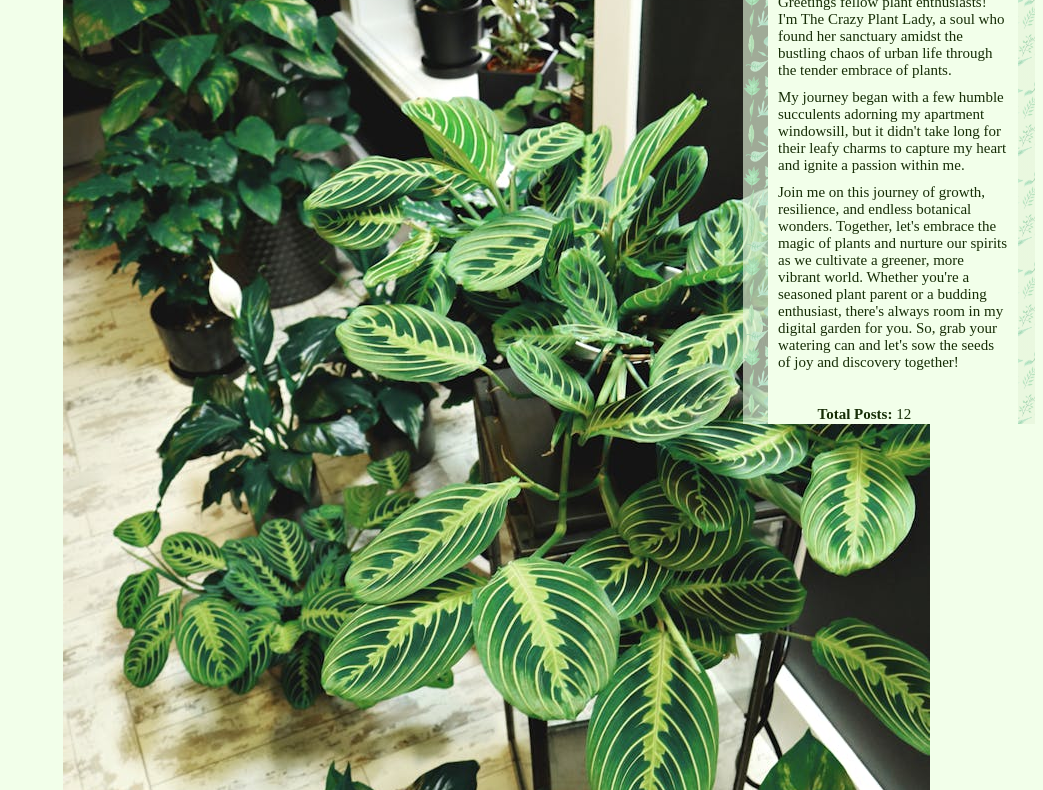
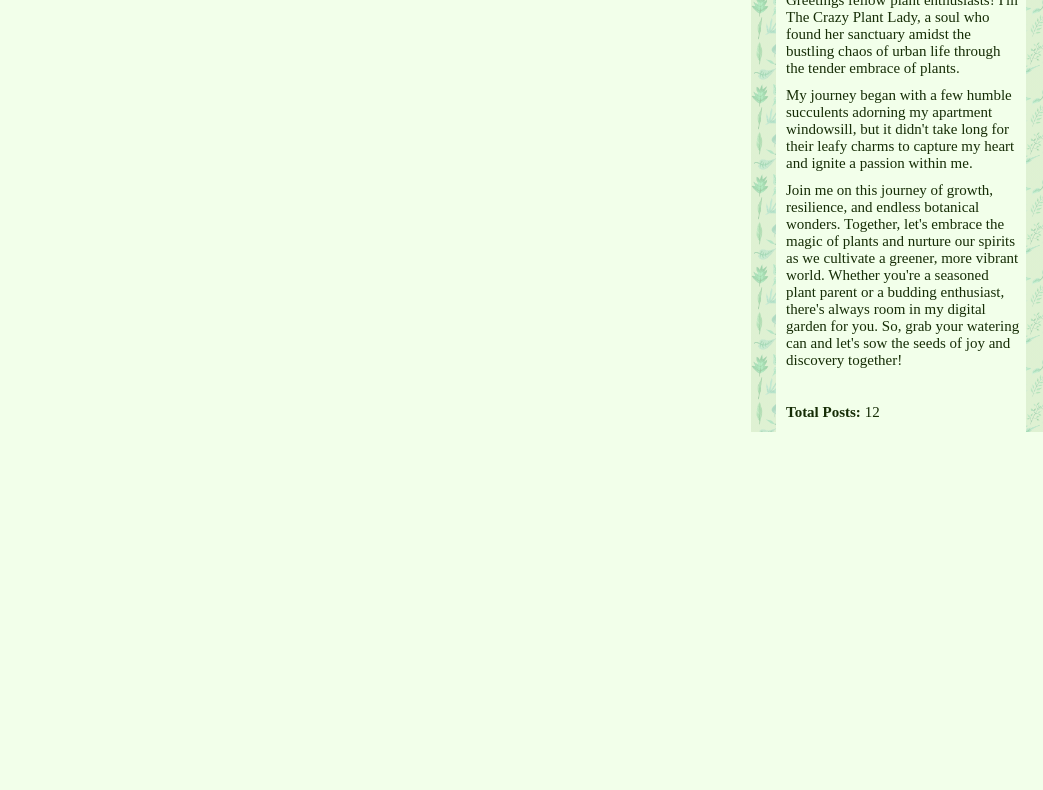
Before and after one commit to werivik/exam24, a plain HTML site: page HTML/index.html in a window 1280 px wide. Shown: the part 1176-1966 px from the top of the page, without its empty margins (237-1280 px from the left). After the commit the page ends 1616 px from the top, so only its background shows below. Drawn offline with nearby package versions, Linux system fonts and the light colour scheme.

Commit message:
starting over

```diff
--- a/CSS/header.css
+++ b/CSS/header.css
@@ -4,7 +4,7 @@
 header {
 
     background-color: rgba(255, 255, 255, 0.244);
-    box-shadow: 2px 2px 10px 2px rgba(0, 0, 0, 0.154);
+    box-shadow: 2px 2px 10px 2px rgba(2, 101, 19, 0.154);
     backdrop-filter: blur(15px);
     position: fixed;
     top: 0;
--- a/CSS/index.css
+++ b/CSS/index.css
@@ -1,5 +1,7 @@
 body {
     background-color: #F2FFEA;
+    width: 100%;
+    overflow-x: hidden;
 }
 
 body::before, body::after {
@@ -9,13 +11,21 @@ body::before, body::after {
 }
 
 .welcome-logo {
-    height: 99vh;
+
+    background-image: linear-gradient(to bottom, rgba(242, 255, 234, 0.75), rgba(242, 255, 234, 0.75)),url(/MEDIA/background/backgroundleafes.png);
+    background-size: 22%;
+    width: 100%;
+    height: 100vh;
+    display: flex;
+    justify-content: center;
+    align-items: center;
+
+    .welcome-background {
         display: flex;
         flex-direction: column;
         justify-content: center;
         align-items: center;
-    background-image: linear-gradient(to bottom, rgba(242, 255, 234, 0.75), rgba(242, 255, 234, 0.75)),url(/MEDIA/background/backgroundleafes.png);
-    background-size: 22%;
+    }
 
     .framed-logo {
         display: flex;
@@ -53,44 +63,55 @@ body::before, body::after {
             }
         }
     }
+
 }
 
-.scroll-content {
+.main-content {
+
+    background-color: #F2FFEA;
+    display: flex;
+    flex-direction: row;
+    justify-content: space-between;
+    width: 100%;
 
     color: #162D06;
 
-    display: flex;
-    flex-direction: row;
-
-    width: 100%;
-    height: 100%;
-
-    .right-s-content {
+    .un-scroll-content {
 
         overflow-x: hidden;
         overflow-y: hidden;
+
+        min-height: 100vh;
+        position: sticky;
+        display: flex;
+        flex-direction: column;
+        top: 0;
+        right: 0;
+        left: 100%;
+        min-width: 300px;
+        margin-right: 0px;
+        background-color: #d5eac7;
+
+        .right-s-content {
 
             height: 100vh;
             position: sticky;
             display: flex;
             flex-direction: column;
             top: 0;
-        right: 0;
-        left: 100%;
 
             .right-s-background {
                 background-image: linear-gradient(to bottom, rgba(228, 244, 217, 0.65), rgba(228, 244, 217, 0.65)),url(/MEDIA/background/backgroundleafes.png);
                 background-size: 40%;
                 padding-bottom: 70px;
                 width: 300px;
-            margin-right: -8px;
 
                 .right-s-box {
                     display: flex;
                     flex-direction: column;
                     justify-content: center;
                     align-items: center;
-                margin-top: 130px;
+                    margin-top: 120px;
 
                     .right-s-text {
                         background-color: #F2FFEA;
@@ -112,11 +133,12 @@ body::before, body::after {
                             margin-bottom: 0px;
                             margin-top: 10px;
                             margin-left: 10px;
-                        margin-right: 10px;
+                            margin-right: 5px;
                             font-size: 15px;
                         }
 
                         .right-s-info {
+                            width: 100%;
                             padding-bottom: 25px;
                             margin-top: 25px;
 
@@ -128,33 +150,42 @@ body::before, body::after {
                 }
             }
         }
+    }
+}
 
-    .left-s-content {
-        margin-left: 0px;
-        margin-right: 0px;
-        margin-top: 130px;
+
+
+
+/*
+#wrapper, #carousel {
+    white-space: nowrap;
+    overflow: hidden;
+}
+
+#wrapper {
     display: flex;
-        flex-direction: column;
+    flex-direction: row;
+    max-width: 1200px;
     align-items: center;
 
-        .new-posts-content {
-
-            h2 {
-                font-size: 65px;
+    i {
+        background-color: pink;
+        height: 35px;
+        width: 35px;
+        text-align: center;
+        line-height: 35px;
+        border-radius: 99px;
+        cursor: pointer;
+        font-size: 25px;
+        color: #162D06;
+    }
 }
 
-            .new-posts {
+#wrapper i:first-child{
+    margin-left: 20px;
+}
+#wrapper i:last-child{
+    margin-right: 20px;
+}
 
-                .post-block {
-
-                    .post-block-textbox {
-
-                        h2 {
-                            font-size: 20px;
-                        }
-                    }
-                }
-            }
-        }
-    }
-}
+*/
--- a/HTML/index.html
+++ b/HTML/index.html
@@ -15,6 +15,7 @@
        <link rel="stylesheet" href="/CSS/index.css">
 
        <script src="https://kit.fontawesome.com/2ef99fbf3a.js" crossorigin="anonymous"></script>
+       <script src="/JS/carousel-index.js" defer></script>
 
     </head>
 
@@ -43,6 +44,7 @@
         <section class="welcome-logo">
 
             <div class="welcome-background">
+
                 <div class="framed-logo">
 
                     <img src="/MEDIA/background/decorativeborder2.png" alt="" class="frame">
@@ -57,7 +59,14 @@
 
         </section>
 
-        <section class="scroll-content">
+        <section class="main-content">
+
+            <div class="scroll-content">
+
+
+            </div>
+
+            <div class="un-scroll-content">
 
                 <div class="right-s-content">
                     <div class="right-s-background">
@@ -78,24 +87,6 @@
                     </div>
                 </div>
 
-            <div class="left-s-content">
-
-                <div class="new-posts-content">
-
-                    <h2>Newly Posted</h2>
-
-                    <div class="new-posts">
-
-                        <div class="post-block">
-                            <img src="/MEDIA/indoorplant.jpeg" alt="">
-                            <div class="post-block-textbox">
-                                <h2><span>Plant Parenthood for Dummies: </span>My Top 10 Immortal Indoor Plants</h2>
-                                <p>Published: 16.04.2024</p>
-                            </div>
-                        </div>
-
-                    </div>
-                </div>
             </div>
 
         </section>
```
Also changed, not shown: JS/carousel-index.js (added). Lines whose indentation alone changed are shown as unchanged.
